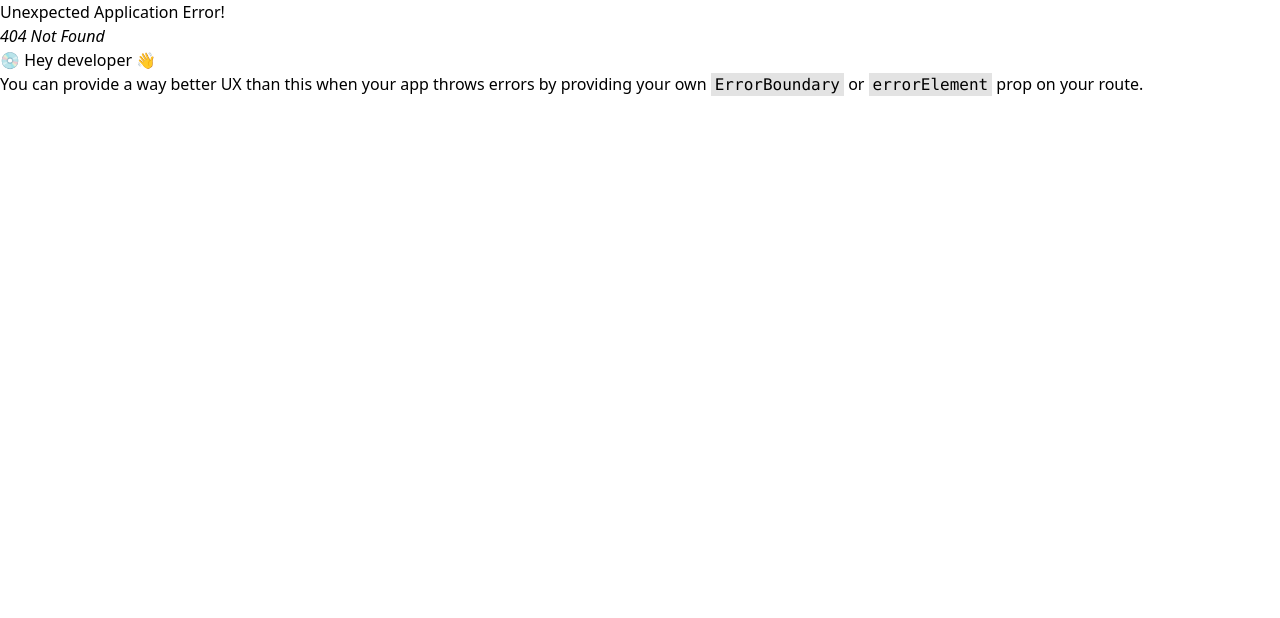
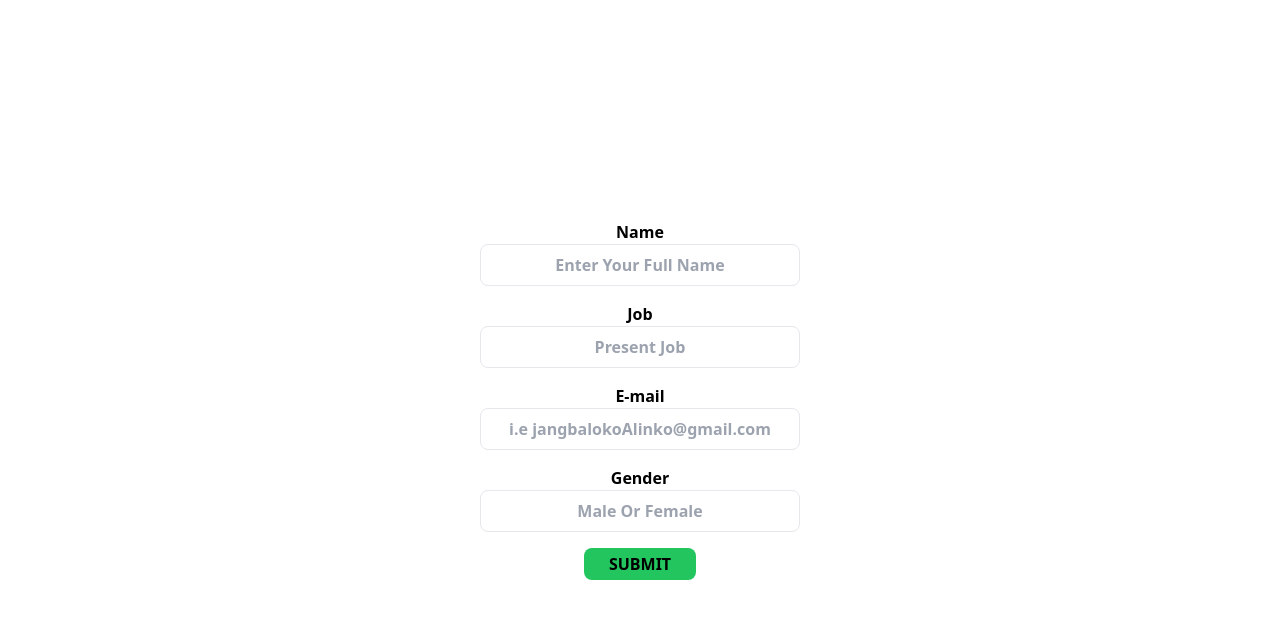
Before and after one commit to Nurudeen99/Learning-a-get-and-put-request-from-a-fake-api, a React (Create React App) app: page /putreq/1 in a window 1280 px wide. Before the commit this address had no page. Shown: the top 618 px of the page. Built offline with nearby package versions, Linux system fonts and the light colour scheme.

Commit message:
added a put request to send form to the backend but its not working yet when i console it...also added an isloading function to change te color of the button when its loading and change it back when its not loading

```diff
--- a/src/App.js
+++ b/src/App.js
@@ -10,7 +10,7 @@ const router = createBrowserRouter([
     element: <Getreq />,
   },
   {
-    path: "/putreq",
+    path: "/putreq/:id",
     element: <Putreq />,
   },
 ]);
--- a/src/components/getreq/Getreq.jsx
+++ b/src/components/getreq/Getreq.jsx
@@ -32,7 +32,7 @@ useEffect(()=>{
        <div className="grid grid-cols-3 gap-6 px-[2rem]">
          {
            userDetails.map((userDetail)=>(
-            <Card key={userDetail.id} {...userDetail} onClick={()=>handleClickedToggle(userDetail.id)}/>
+            <Card key={userDetail.id} {...userDetail} onClick={()=>handleClickedToggle(userDetail.id)} toEachUserId={`/putreq/${userDetail.id}`}/>
            ))
          }
          {
--- a/src/components/putreq/Putreq.jsx
+++ b/src/components/putreq/Putreq.jsx
@@ -1,8 +1,74 @@
+import { useState } from "react"
+import Input from "../../shared/Input"
+import axios from "axios"
+import { useParams } from "react-router-dom"
 
 const Putreq = () => {
+
+    const [isLoading,setIsLoading] = useState(false)
+
+
+    const {id} = useParams()
+
+    const [name,setName] = useState("")
+    function handleName(e){
+        setName(e.target.value)
+    }
+
+    const [job,setJob] = useState("")
+    function handleJob(e){
+        setJob(e.target.value)
+    }
+
+    const [email,setEmail] = useState("")
+    function handleEmail(e){
+        setEmail(e.target.value)
+    }
+
+    const [gender,setGender] = useState("")
+    function handleGender(e){
+        setGender(e.target.value)
+    }
+
+   async function handleSubmitUserData (e){
+        e.preventDefault()
+        try {
+            setIsLoading(true)
+            const userData = await axios({
+                method: 'post',
+                url: `https://reqres.in/api/users/${id}`,
+                data: {
+                      name: "",
+                      job: "",
+                      email: "",
+                      gender:"",
+                      }
+            })
+            console.log("let me see the details;",userData.data)
+            setIsLoading(false)
+        } catch (error) {
+            console.log("error:", error)
+            setIsLoading(false)
+        }
+    }
+
   return (
-    <div>PROFILE UPDATE</div>
-  )
+    <>
+    <div>
+        <form onSubmit={handleSubmitUserData} className="flex flex-col justify-center items-center py-[2rem] gap-[1rem] min-h-screen ">
+              <Input  value={name} onChange={handleName} label="Name" placeholder="Enter Your Full Name"/>
+              <Input  value={job} onChange={handleJob} label="Job" placeholder="Present Job"/>
+              <Input  value={email} onChange={handleEmail} label="E-mail" placeholder="i.e jangbalokoAlinko@gmail.com"/>
+              <Input  value={gender} onChange={handleGender} label="Gender" placeholder="Male Or Female"/>
+              <div>
+                   <button  className={`${isLoading? "bg-red-500" : "bg-green-500"} font-bold bg-green-500 rounded-[0.5rem] h-[2rem] w-[7rem]`}>{isLoading ? "LOADING...":"SUBMIT"}</button>
+              </div>
+        </form>
+    </div>
+
+    </>
+
+    )
 }
 
 export default Putreq
--- a/src/shared/Card.jsx
+++ b/src/shared/Card.jsx
@@ -1,6 +1,6 @@
 import { Link } from "react-router-dom"
 
-const Card = ({email,first_name,last_name,avatar,onClick}) => {
+const Card = ({email,first_name,last_name,avatar,onClick,toEachUserId}) => {
   return (
     <>
     <div onClick={onClick} className="font-bold bg-white flex flex-col item-center rounded-[0.5rem] h-[20rem]  gap-y-[1rem] items-center drop-shadow-xl rounded-[1.5rem] text-center w-[20rem] p-[1rem]">
@@ -8,9 +8,9 @@ const Card = ({email,first_name,last_name,avatar,onClick}) => {
        <p>{first_name} {last_name}</p>
        <h6>{email}</h6>
        <div className="flex justify-center gap-[1.5rem] h-[2rem]">
-        <button onClick={onClick} className="bg-green-500 rounded-[0.5rem]">Get  Profile</button>
-        <Link to="/putreq">
-        <button  className="bg-blue-500 rounded-[0.5rem] h-[2rem]">Update Profile</button>
+        <button onClick={onClick} className="bg-blue-500 rounded-[0.5rem]">Get  Profile</button>
+        <Link to={toEachUserId}>
+        <button  className="bg-yellow-500 rounded-[0.5rem] h-[2rem]">Update Profile</button>
         </Link>
        </div>
 
--- a/src/shared/Input.jsx
+++ b/src/shared/Input.jsx
@@ -0,0 +1,15 @@
+
+const Input = ({label,...props}) => {
+  return (
+    <>
+    <div className="font-bold text-center ">
+    <label htmlFor="">{label}</label>
+    <input {...props} className='gap-[1rem] text-center block w-[20rem] px-[1rem] py-[0.5rem] border rounded-[0.5rem] outline-none ' />
+    </div>
+
+    </>
+
+  )
+}
+
+export default Input
--- a/src/shared/SingleCard.jsx
+++ b/src/shared/SingleCard.jsx
@@ -7,13 +7,15 @@ const SingleCard = ({avatar,first_name,last_name,email,setIsUserDetailClicked})
   return (
 
     <div id="close" onClick={handleSingleCardClose} className="flex justify-center items-center w-full bg-black bg-opacity-50 min-h-screen top-0 fixed">
-           <div className="bg-white flex flex-col item-center rounded-[0.5rem] h-[20rem]  gap-y-[1rem] items-center drop-shadow-xl rounded-[1.5rem] text-center w-[20rem] p-[1rem]">
+           <div className="bg-white flex flex-col item-center rounded-[0.5rem] h-[25rem]  gap-y-[1rem] items-center drop-shadow-xl rounded-[1.5rem] text-center w-[20rem] p-[1rem]">
                 <div className=" bg-white drop-shadow-xl"> <img src={avatar} alt="avatar" /> </div>
                 <p>{first_name} {last_name}</p>
                 <h1>{email}</h1>
-                <div>
+                <div className=" font-bold">
                     <button onClick={handleSingleCardClose}  className="text-white bg-red-500 h-[2.5rem] w-[4.5rem] rounded-[2rem]">CLOSE</button>
+                    <h1>Or click Anywhere To Close</h1>
                 </div>
+
                 <h1>Made With   <span className="text-red-500 font-bold">&hearts;</span>  </h1>
            </div>
     </div>
```
